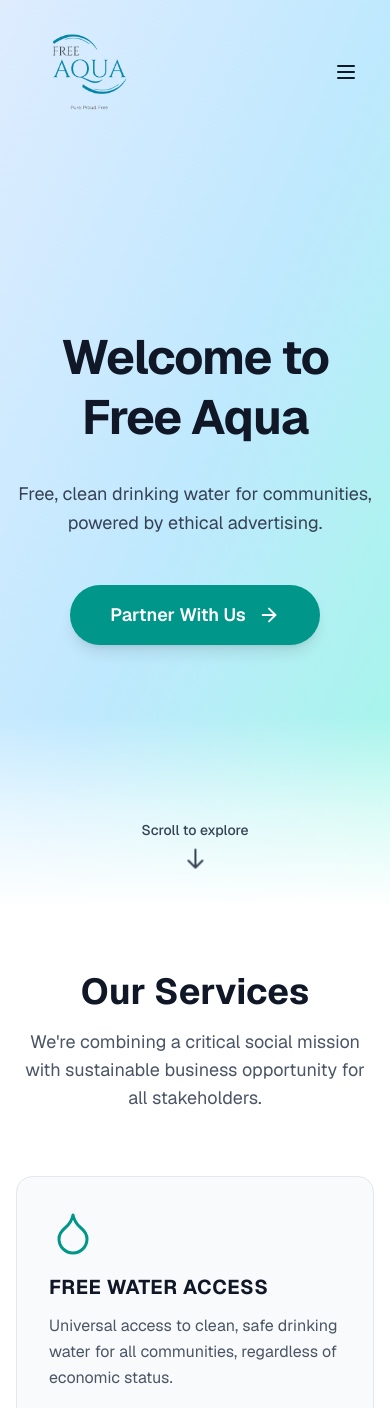
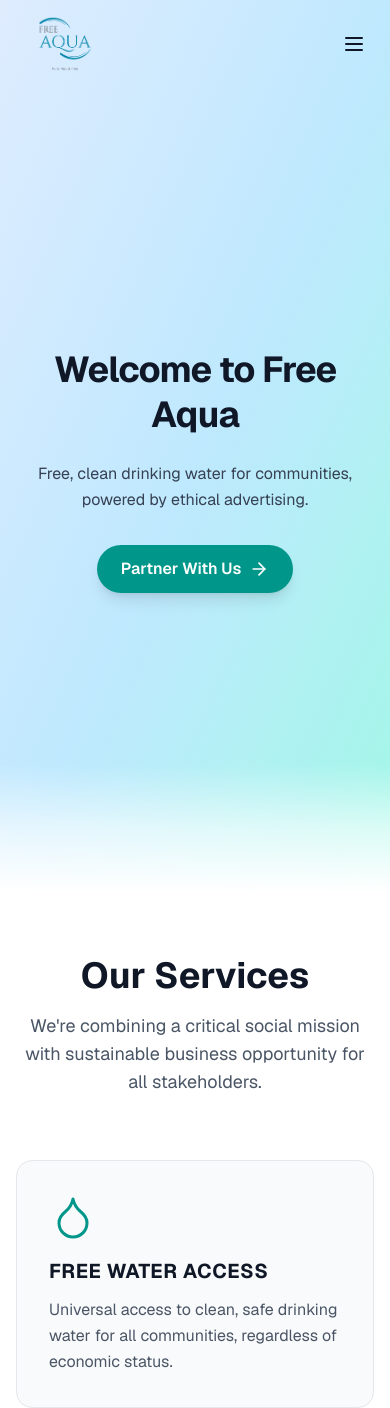
Before and after one commit to sanjev2/FREE_AQUA, a Next.js app: page / in a window 390 px wide. Shown: the top 1408 px of the page. Built offline with nearby package versions, Linux system fonts and the light colour scheme.

Commit message:
Fix email transporter config

```diff
--- a/app/components/Hero.tsx
+++ b/app/components/Hero.tsx
@@ -23,7 +23,7 @@ export default function Hero() {
   }, [])
 
   return (
-    <section className="relative w-full min-h-screen flex items-center justify-center overflow-hidden pt-32 pb-16">
+    <section className="relative w-full min-h-screen flex items-center justify-center overflow-hidden pt-24 sm:pt-28 lg:pt-32 pb-12 sm:pb-16">
       {/* Gradient background */}
       <div
         className={`absolute inset-0 bg-gradient-to-br ${gradients[bgIndex]} transition-all duration-1000 ease-in-out`}
@@ -33,41 +33,41 @@ export default function Hero() {
       <div className="absolute inset-0 bg-white/10" />
 
       {/* Content */}
-      <div className="relative z-10 flex flex-col items-center justify-center px-4 sm:px-6 lg:px-8 text-center min-h-[calc(100vh-128px)] w-full">
-        <div className="max-w-4xl mx-auto space-y-8">
-          <h1 className="text-5xl sm:text-6xl lg:text-7xl xl:text-8xl font-bold text-gray-900 leading-tight tracking-tight">
+      <div className="relative z-10 flex flex-col items-center justify-center px-4 sm:px-6 lg:px-8 text-center min-h-[calc(100vh-96px)] sm:min-h-[calc(100vh-112px)] lg:min-h-[calc(100vh-128px)] w-full">
+        <div className="max-w-4xl mx-auto space-y-6 sm:space-y-8">
+          <h1 className="text-4xl sm:text-5xl md:text-6xl lg:text-7xl xl:text-8xl font-bold text-gray-900 leading-tight tracking-tight px-2">
             Welcome to Free Aqua
           </h1>
 
-          <p className="text-lg sm:text-xl lg:text-2xl text-gray-700 max-w-3xl mx-auto leading-relaxed">
+          <p className="text-base sm:text-lg md:text-xl lg:text-2xl text-gray-700 max-w-3xl mx-auto leading-relaxed px-4">
             Free, clean drinking water for communities, powered by ethical advertising.
           </p>
 
-          <div className="flex justify-center pt-4">
+          <div className="flex justify-center pt-2 sm:pt-4">
             <Link
               href="#marketing"
-              className="inline-flex items-center gap-3 bg-teal-600 hover:bg-teal-700 text-white px-10 py-4 rounded-full font-semibold text-lg transition-all duration-300 shadow-lg hover:shadow-xl"
+              className="inline-flex items-center gap-2 sm:gap-3 bg-teal-600 hover:bg-teal-700 text-white px-6 sm:px-8 lg:px-10 py-3 sm:py-4 rounded-full font-semibold text-base sm:text-lg transition-all duration-300 shadow-lg hover:shadow-xl hover:scale-105"
             >
               Partner With Us
-              <ArrowRight size={22} />
+              <ArrowRight className="w-5 h-5 sm:w-6 sm:h-6" />
             </Link>
           </div>
         </div>
       </div>
 
       {/* Scroll indicator */}
-      <div className="absolute bottom-8 left-1/2 -translate-x-1/2 z-10">
-        <div className="flex flex-col items-center gap-3">
-          <span className="text-gray-700 text-sm font-medium">Scroll to explore</span>
+      <div className="hidden sm:flex absolute bottom-6 sm:bottom-8 left-1/2 -translate-x-1/2 z-10">
+        <div className="flex flex-col items-center gap-2 sm:gap-3">
+          <span className="text-gray-700 text-xs sm:text-sm font-medium">Scroll to explore</span>
           <div className="animate-bounce">
-            <svg className="w-6 h-6 text-gray-700" fill="none" stroke="currentColor" viewBox="0 0 24 24">
+            <svg className="w-5 h-5 sm:w-6 sm:h-6 text-gray-700" fill="none" stroke="currentColor" viewBox="0 0 24 24">
               <path strokeLinecap="round" strokeLinejoin="round" strokeWidth={2} d="M19 14l-7 7m0 0l-7-7m7 7V3" />
             </svg>
           </div>
         </div>
       </div>
 
-      <div className="absolute bottom-0 left-0 right-0 h-48 bg-gradient-to-b from-transparent via-white/60 to-white z-[5]" />
+      <div className="absolute bottom-0 left-0 right-0 h-32 sm:h-40 lg:h-48 bg-gradient-to-b from-transparent via-white/60 to-white z-[5]" />
     </section>
   )
 }
--- a/app/components/NavBar.tsx
+++ b/app/components/NavBar.tsx
@@ -44,24 +44,24 @@ export default function Navbar() {
     <nav
       className={`fixed top-0 left-0 right-0 z-50 transition-all duration-700 ease-in-out ${
         isVisible ? "translate-y-0" : "-translate-y-full"
-      } ${isScrolledPastHero ? "bg-white shadow-lg py-3" : "bg-transparent py-6"}`}
+      } ${isScrolledPastHero ? "bg-white shadow-lg py-2 sm:py-3" : "bg-transparent py-3 sm:py-4 lg:py-6"}`}
     >
-      <div className="max-w-7xl mx-auto px-6 sm:px-8 lg:px-10">
-        <div className="flex justify-between items-center h-24">
+      <div className="container mx-auto px-4 sm:px-6 lg:px-8">
+        <div className="flex justify-between items-center h-16 sm:h-20 lg:h-24">
           {/* Logo */}
           <Link href="/" className="flex items-center hover:opacity-80 transition-opacity">
-            <div className="relative w-32 h-20">
+            <div className="relative w-24 h-14 sm:w-28 sm:h-16 lg:w-32 lg:h-20">
               <Image src="/logo-Photoroom.png" alt="Free Aqua Logo" fill className="object-contain" priority />
             </div>
           </Link>
 
           {/* Desktop Links */}
-          <div className="hidden md:flex gap-8 items-center">
+          <div className="hidden lg:flex gap-6 xl:gap-8 items-center">
             {links.map((link) => (
               <Link
                 key={link.label}
                 href={link.href}
-                className="text-sm font-semibold tracking-wide text-gray-800 hover:text-teal-600 transition-colors duration-300"
+                className="text-sm lg:text-base font-semibold tracking-wide text-gray-800 hover:text-teal-600 transition-colors duration-300 whitespace-nowrap"
               >
                 {link.label}
               </Link>
@@ -69,14 +69,14 @@ export default function Navbar() {
           </div>
 
           {/* Mobile Menu Button */}
-          <button className="md:hidden p-2 rounded-lg" onClick={() => setIsOpen(!isOpen)} aria-label="Toggle menu">
+          <button className="lg:hidden p-2 rounded-lg" onClick={() => setIsOpen(!isOpen)} aria-label="Toggle menu">
             {isOpen ? <X size={24} className="text-gray-900" /> : <Menu size={24} className="text-gray-900" />}
           </button>
         </div>
 
         {/* Mobile Menu */}
         {isOpen && (
-          <div className="md:hidden mt-2 bg-white rounded-b-2xl shadow-xl px-4 py-6 space-y-2">
+          <div className="lg:hidden mt-2 bg-white rounded-b-2xl shadow-xl px-4 py-6 space-y-2 animate-in slide-in-from-top">
             {links.map((link) => (
               <Link
                 key={link.label}
--- a/app/mailers.ts
+++ b/app/mailers.ts
@@ -4,14 +4,21 @@ let transporter: nodemailer.Transporter | null = null
 
 export function getMailer() {
   if (!transporter) {
+    if (!process.env.EMAIL_USER || !process.env.EMAIL_PASS) {
+      throw new Error("Email service is not configured. Missing env variables.")
+    }
+
     transporter = nodemailer.createTransport({
-      service: "gmail",
+      host: "smtp.gmail.com",
+      port: 587,
+      secure: false, // TLS
       auth: {
         user: process.env.EMAIL_USER,
         pass: process.env.EMAIL_PASS,
       },
     })
   }
+
   return transporter
 }
 
@@ -25,12 +32,11 @@ export interface EmailOptions {
 export async function sendEmail(options: EmailOptions) {
   const mailer = getMailer()
 
-  if (!process.env.EMAIL_USER) {
-    throw new Error("EMAIL_USER environment variable is not set")
-  }
-
   return mailer.sendMail({
-    from: process.env.EMAIL_USER,
-    ...options,
+    from: `"Website" <${process.env.EMAIL_USER}>`,
+    to: options.to,
+    subject: options.subject,
+    html: options.html,
+    replyTo: options.replyTo,
   })
 }
```
